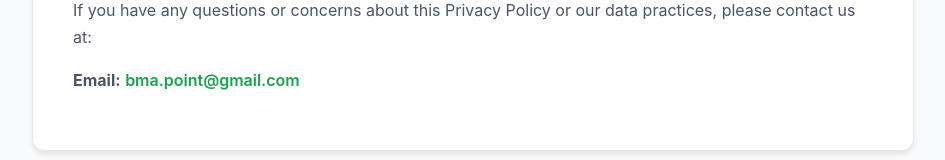
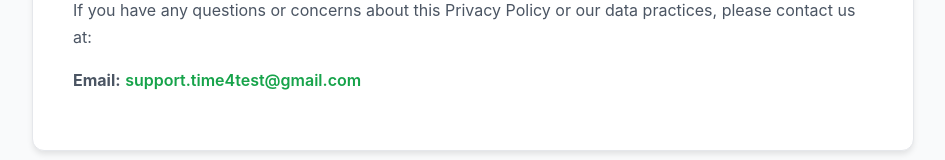
Before and after one commit to b0mamar/time4test-privacy-policy, a plain HTML site: page index.html in a window 1280 px wide. Shown: the part 2281-2441 px from the top of the page, without its empty margins (167-1112 px from the left). Drawn offline with Linux system fonts and the light colour scheme.

Commit message:
Update contact email in Privacy Policy section

```diff
--- a/index.html
+++ b/index.html
@@ -162,7 +162,7 @@
 
         <h2>8. Contact Us</h2>
         <p>If you have any questions or concerns about this Privacy Policy or our data practices, please contact us at:</p>
-        <p><strong>Email:</strong> <a href="mailto:bma.point@gmail.com">bma.point@gmail.com</a></p>
+        <p><strong>Email:</strong> <a href="mailto:support.time4test@gmail.com">support.time4test@gmail.com</a></p>
     </div>
 
     <div class="footer">
```
